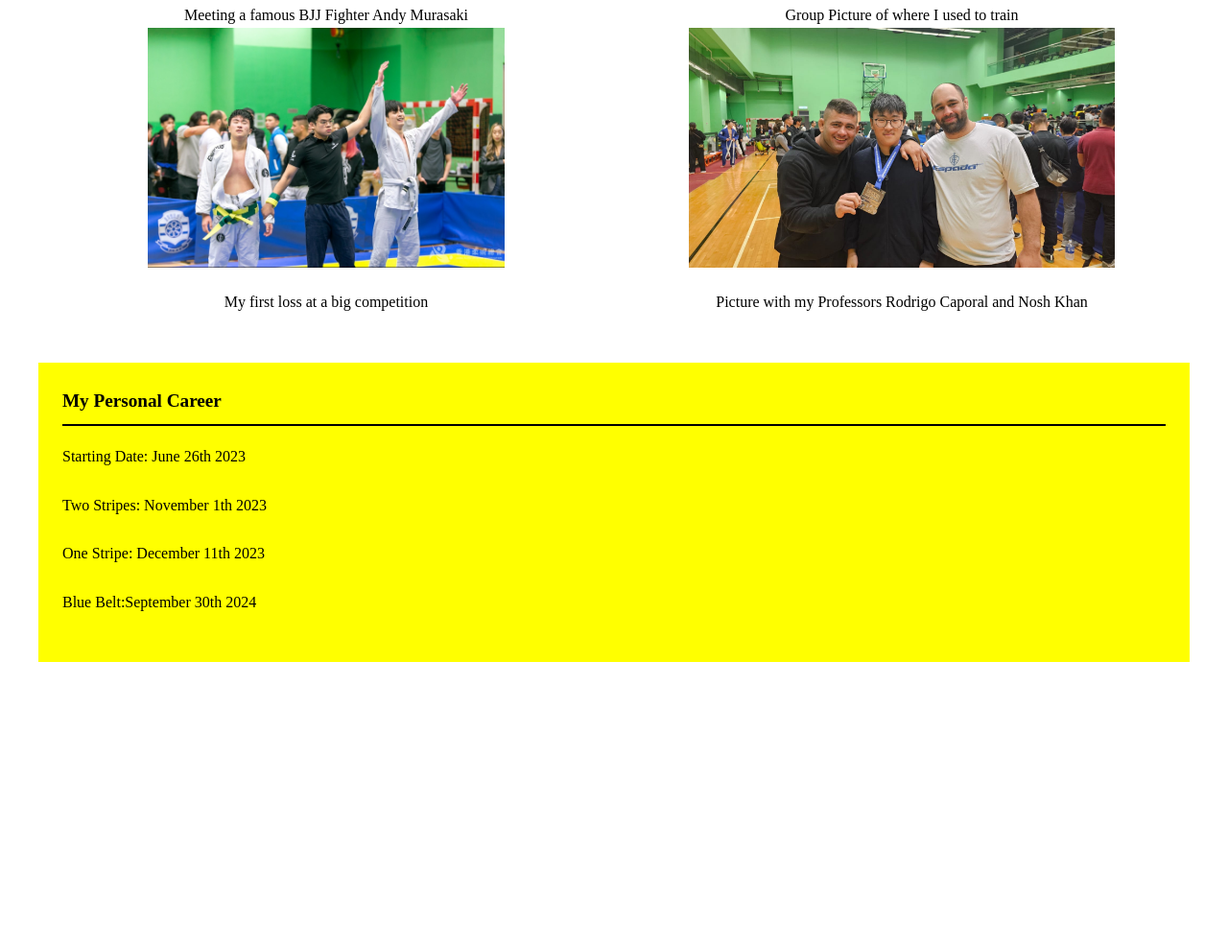
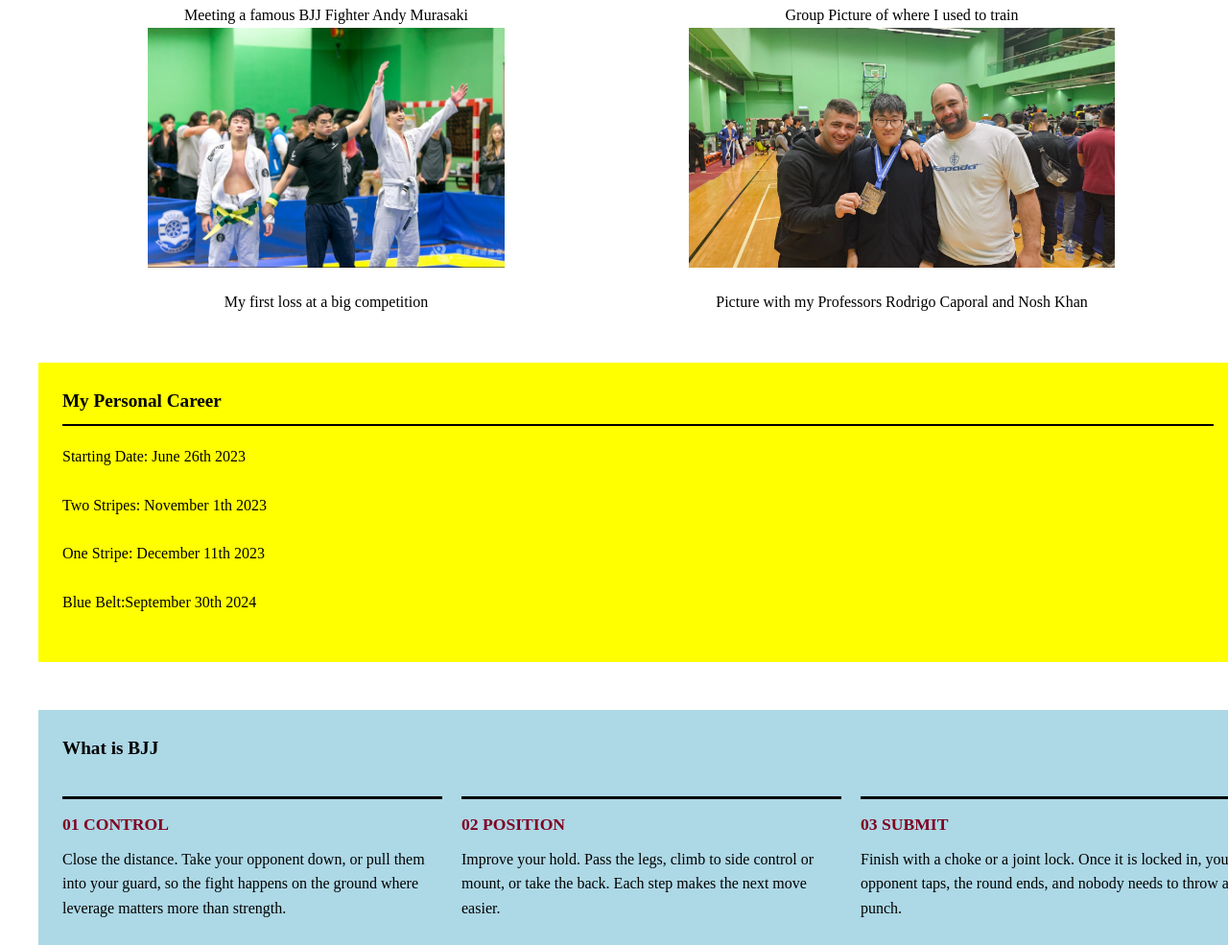
Before and after one commit to an2yLe3/final-project, a plain HTML site: page index.html in a window 1280 px wide. Shown: the part 707-1692 px from the top of the page at 96% size. Before the commit the page ends 1397 px from the top, so only its background shows below. Drawn offline with Linux system fonts and the light colour scheme; a web font is replaced by a local one.

Commit message:
( ◕ ◞ ◕ ) auto commit

```diff
--- a/index.html
+++ b/index.html
@@ -1,164 +1,412 @@
 <!DOCTYPE html>
+
 <html lang="en-ca">
+
 <head>
+
 <title>Final Project</title>
+
 <meta charset="utf-8">
+
 <link rel="preconnect" href="https://fonts.googleapis.com">
+
 <link rel="preconnect" href="https://fonts.gstatic.com" crossorigin>
+
 <link href="https://fonts.googleapis.com/css2?family=Quattrocento:wght@400;700&display=swap" rel="stylesheet">
+
 
 <style>
 
-    * {
+
+
+{
 box-sizing: border-box;
-    }
 
-    body {
-      margin: 0;
-      line-height: 1.6;
-      font-family:
 }
 
 
-   .container {
-  max-width: 1200px;
-  width: 100%;
-     margin: 0 auto;
-}
+body {
 
-       header {
-      position: relative;
-      padding: 10px;
-      margin-bottom: 25px;
-      background-color: black;
-      color: gray;
-      border: 1px solid #000000;
-      font-family: "Quattrocento"
-    }
+margin: 0;
 
-      header h1 {
-      margin: 0;
-      font-size: 2em;
-      text-align: left;
-      color: #FFDB58
-    }
+line-height: 1.6;
 
-     header h2{
-      margin: 0;
-      font-size: 4em;
-      text-align: left;
-      color: white;
-    }
+font-family:
 
-      .main-content {
-      width: 100%;
-      padding: 25px;
-      background-color: #FFFFF0;
-      color: black;
-      margin-top: 50px
-    }
-
-       .main-content h3 {
-      margin-top: 0;
-      font-size: 1.2em;
-      border-bottom: 2px solid #000000;
-      padding-bottom: 8px;
-    }
-
-      .main-content p {
-      margin-bottom: 25px;
-    }
-
-      .grid.container {
-      display: grid;
-      grid-template-columns: 50% 50%;
-      margin-top: 0px;
-      gap:
-      background-color:#FFF8E1
-    }
-
-
-    .box-one{
-      background-color: yellow;
-    }
-
-    .image-box{
-    background-color: white;
-    }
-
-    .image-box img{
-    width: 100%;
-    height: 250px;
-  object-fit: contain;
-    }
-
-    .image-box p {
-    margin-bottom: 0;
-    text-align: center;
-      font-family:
-    }
-
-    .image-box:hover{
-      background: gray
 }
 
 
 
+.container {
+
+max-width: 1200px;
+
+width: 100%;
+
+margin: 0 auto;
+
+}
+
+
+header {
+
+position: relative;
+
+padding: 10px;
+
+margin-bottom: 25px;
+
+background-color: black;
+
+color: gray;
+
+border: 1px solid #000000;
+
+font-family: "Quattrocento"
+
+}
+
+
+header h1 {
+
+margin: 0;
+
+font-size: 2em;
+
+text-align: left;
+
+color: #FFDB58
+
+}
+
+
+header h2{
+
+margin: 0;
+
+font-size: 4em;
+
+text-align: left;
+
+color: white;
+
+}
+
+
+.main-content {
+
+width: 100%;
+
+padding: 25px;
+
+background-color: #E6E6D8;
+
+color: black;
+
+margin-top: 50px
+
+}
+
+
+.main-content h3 {
+
+margin-top: 0;
+
+font-size: 1.2em;
+
+border-bottom: 2px solid #000000;
+
+padding-bottom: 8px;
+
+}
+
+
+.main-content h4 {
+
+margin-top: 0;
+
+font-size: 1.2em;
+
+padding-bottom: 8px;
+
+
+}
+
+
+.main-content p {
+
+margin-bottom: 25px;
+
+}
+
+
+.grid.container {
+
+display: grid;
+
+grid-template-columns: 50% 50%;
+
+margin-top: 0px;
+
+gap:
+
+background-color:#FFF8E1
+
+}
+
+
+
+.box-one{
+
+background-color: yellow;
+
+}
+
+
+.box-two{
+
+background-color: lightblue;
+
+}
+
+
+
+.image-box{
+
+background-color: white;
+
+}
+
+
+.image-box img{
+
+width: 100%;
+
+height: 250px;
+
+object-fit: contain;
+
+}
+
+
+.image-box p {
+
+margin-bottom: 0;
+
+text-align: center;
+
+font-family:
+
+}
+
+
+.image-box:hover{
+
+background: gray
+
+}
+
+
+.lines {
+
+display: flex;
+
+gap: 120px;
+
+}
+
+
+
+.lines-div {
+
+width: 250px;
+
+height: 3px;
+
+background-color: black;
+
+}
+
+
+.bjj-grid{
+
+display: grid;
+
+grid-template-columns: 33% 33% 33%;
+
+gap: 20px;
+
+}
+
+
+.bjj-col{
+
+border-top: 3px solid black;
+
+padding-top: 12px;
+
+}
+
+
+.bjj-col h5 {
+
+margin: 0 0 10px 0;
+
+font-size: 1.1em;
+
+color: #800020;
+
+}
+
+
+.bjj-col p {
+
+margin: 0;
+
+}
+
+
 </style>
+
 </head>
+
 <body>
 
+
 <div class="container">
+
 <header>
+
 <h1>The Gentle Art of </h1>
+
 <h2>Martial Arts</h2>
+
 </header>
 
+
+
 <div class="main-content">
+
 <h3>Why BJJ Or Judo?</h3>
+
 <p>I started BJJ at the age of 16 after hearing about it from a friend</p>
+
 <p>Write here</p>
+
 </div>
+
 
 <div class="grid container">
 
+
 <div class="image-box">
+
 <img src="Famous Fighter.jpeg" alt="Picture with Famous BJJ fighter Andy Murasaki">
+
 <P>
+
 Meeting a famous BJJ Fighter Andy Murasaki
+
 </P>
+
 </div>
 
+
 <div class="image-box">
+
 <img src="Group Picture.jpeg" alt="Group picture where I train">
+
 <P>
+
 Group Picture of where I used to train
+
 </P>
+
 </div>
 
+
 <div class="image-box">
+
 <img src="Loss.jpeg" alt="Lost at my final fight">
+
 <p>
+
 My first loss at a big competition
+
 </p>
+
 </div>
 
+
 <div class="image-box">
+
 <img src="Medal Picture.jpeg" alt="Medal">
+
 <P>
+
 Picture with my Professors Rodrigo Caporal and Nosh Khan
+
 </P>
-    </div>
-          </div>
 
-    <div class="main-content box-one">
-    <h3>My Personal Career</h3>
-    <p>Starting Date: June 26th 2023</p>
-    <p>Two Stripes: November 1th 2023</p>
-    <p>One Stripe: December 11th 2023</p>
-    <p>Blue Belt:September 30th 2024</p>
 </div>
 
 </div>
+
+
+<div class="main-content box-one">
+
+<h3>My Personal Career</h3>
+
+<p>Starting Date: June 26th 2023</p>
+
+<p>Two Stripes: November 1th 2023</p>
+
+<p>One Stripe: December 11th 2023</p>
+
+<p>Blue Belt:September 30th 2024</p>
+
+</div>
+
+<div class="main-content box-two">
+
+<h4>What is BJJ</h4>
+
+<div class="bjj-grid">
+
+<div class="bjj-col">
+
+<h5>01 CONTROL</h5>
+
+<p>Close the distance. Take your opponent down, or pull them into your guard, so the fight happens on the ground where leverage matters more than strength.</p>
+
+</div>
+
+
+
+<div class="bjj-col">
+
+<h5>02 POSITION</h5>
+
+<p>Improve your hold. Pass the legs, climb to side control or mount, or take the back. Each step makes the next move easier.</p>
+
+</div>
+
+
+
+<div class="bjj-col">
+
+<h5>03 SUBMIT</h5>
+
+<p>Finish with a choke or a joint lock. Once it is locked in, your opponent taps, the round ends, and nobody needs to throw a punch.</p>
+
+</div>
+
+</div>
+
+</div>
+
+</div>
+
 </body>
+
 </html>
```
Lines whose indentation alone changed are shown as unchanged.
